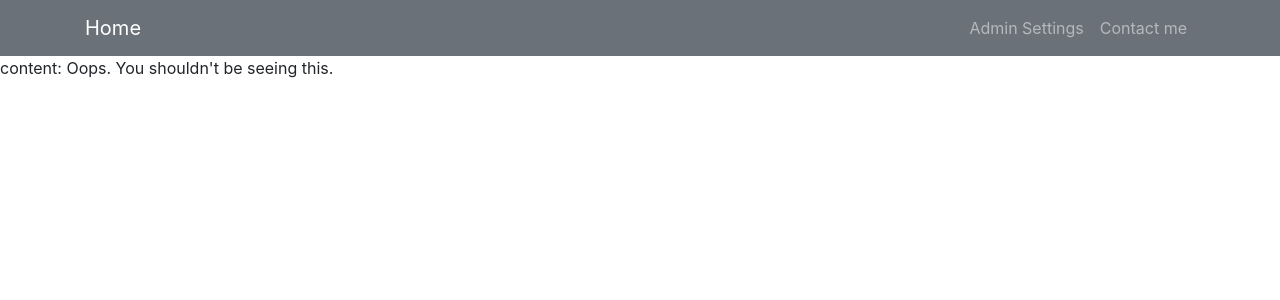
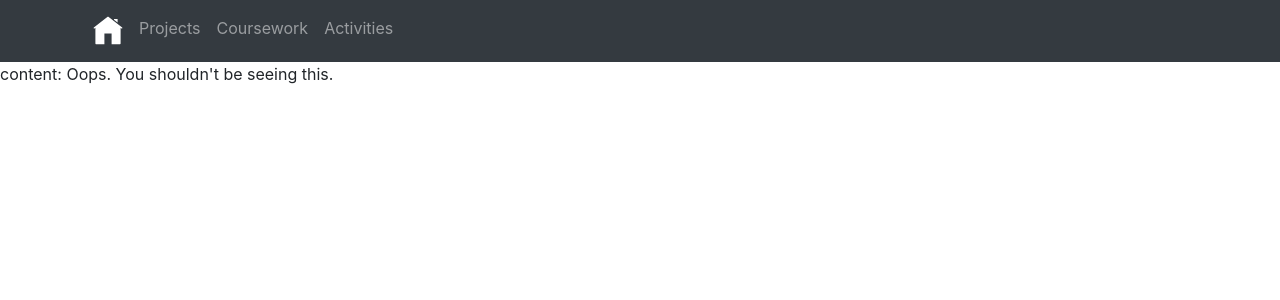
Before and after one commit to Abhit03/personal-webpage, a Django app: template templates/basepage/base.html in a window 1280 px wide. Shown: the top 300 px of the page. Run offline with Django 3.2, Linux system fonts and the light colour scheme; the template is opened without the code that fills it, so the values that code supplies are empty; some libraries are stand-ins or nearby versions.

Commit message:
Change nav bar - update

```diff
--- a/templates/basepage/menu.html
+++ b/templates/basepage/menu.html
@@ -1,21 +1,27 @@
-<nav class="navbar navbar-expand-lg navbar-dark static-top" style="background: #6a7179;">
+{% load static %}
+
+<nav class="navbar navbar-expand-lg navbar-dark bg-dark static-top">
     <div class="container">
-        <a class="navbar-brand" href="/">Home</a>
         <button class="navbar-toggler" type="button" data-toggle="collapse" data-target="#navbarResponsive" aria-controls="navbarResponsive" aria-expanded="false" aria-label="Toggle navigation">
             <span class="navbar-toggler-icon"></span>
         </button>
         <div class="collapse navbar-collapse" id="navbarResponsive">
-            <ul class="navbar-nav ml-auto">
-
+            <ul class="navbar-nav">
                 <li class="nav-item">
-                    <a class="nav-link" href="{% url 'admin:index' %}"><span class="glyphicon glyphicon-cog"></span> Admin Settings</a>
+                    <a class="nav-link" href="/">
+                    <img src="{% static "home/img/home.svg" %}" width="30" height="30" class="d-inline-block align-top" alt="">
+                    </a>
                 </li>
-
                 <li class="nav-item">
-                    <a class="nav-link" href="abhit.patil@cern.ch"><span class="glyphicon glyphicon-exclamation-sign"></span> Contact me</a>
+                    <a class="nav-link" href="{% url 'listprojects:listprojects' %}">Projects</a>
                 </li>
-
-            </ul>
+                <li class="nav-item">
+                    <a class="nav-link" href="{% url 'listcourses:listcourses' %}">Coursework</a>
+                </li>
+                <li class="nav-item">
+                    <a class="nav-link" href="#">Activities</a>
+                </li>
+              </ul>
         </div>
     </div>
 </nav>
```
